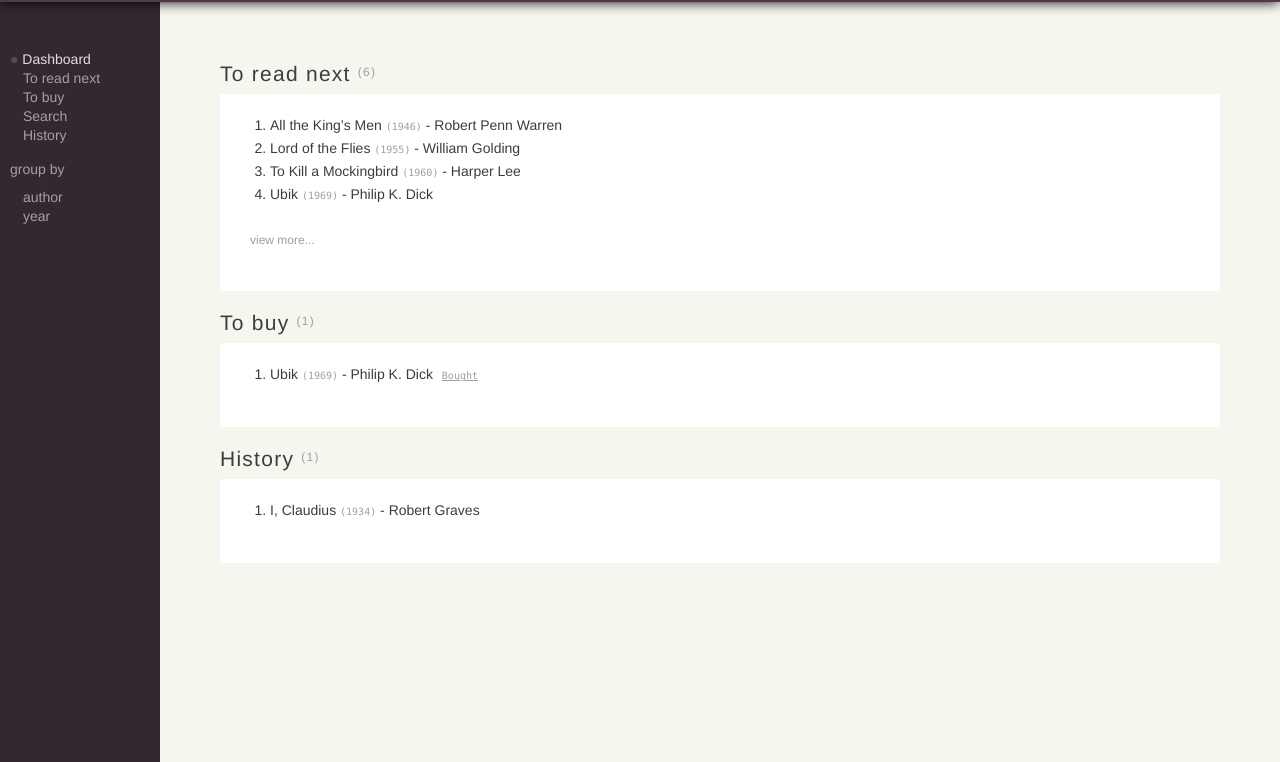
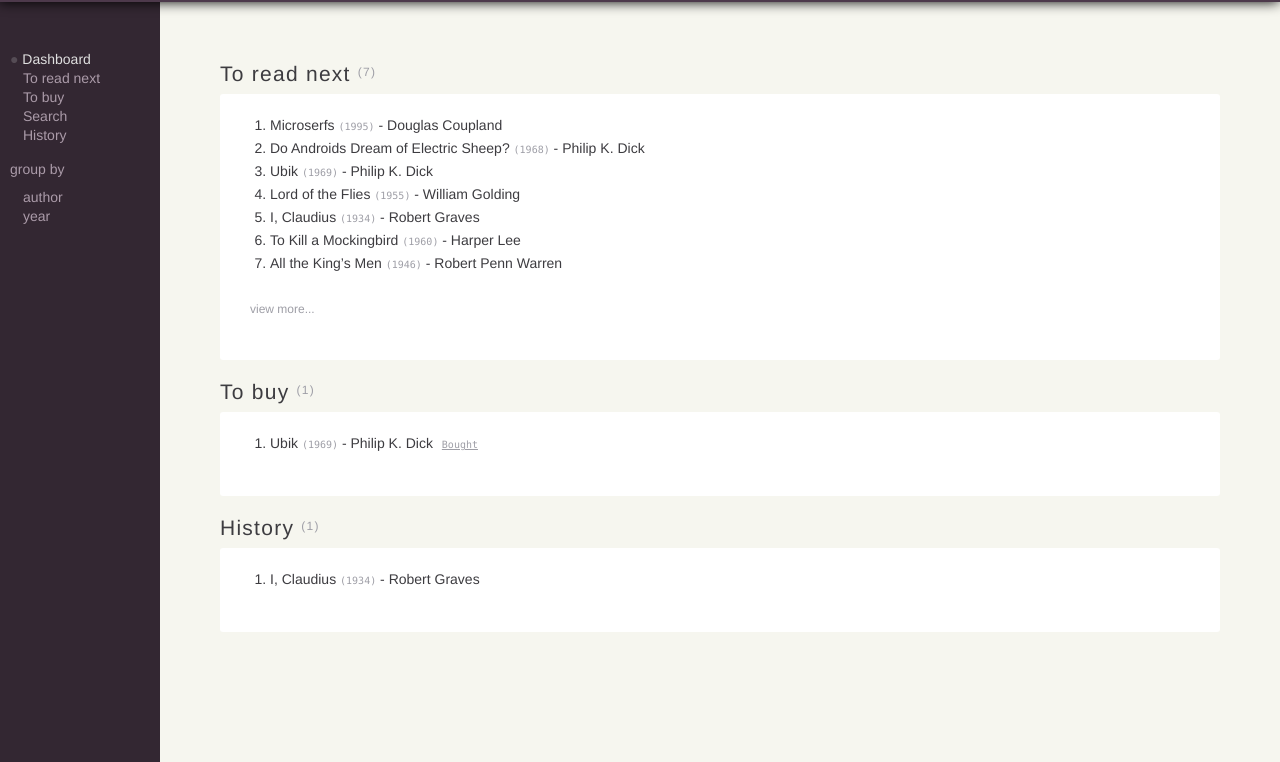
Before and after one commit to san650/ng-reading-list, a website: page app/index.html in a window 1280 px wide. Shown: the part 38-800 px from the top of the page. Drawn offline with nearby package versions, Linux system fonts and the light colour scheme; some packages are replaced by stand-ins of ours; files that its build step writes are made by us from their sources.

Commit message:
Show books from model

```diff
--- a/app/index.html
+++ b/app/index.html
@@ -65,7 +65,6 @@
     <!-- build:js({.tmp,app}) scripts/scripts.js -->
     <script src="scripts/app.js"></script>
     <script src="scripts/controllers/main.js"></script>
-    <script src="scripts/controllers/about.js"></script>
     <!-- endbuild -->
 </body>
 </html>
--- a/app/scripts/controllers/main.js
+++ b/app/scripts/controllers/main.js
@@ -1,4 +1,49 @@
 'use strict';
+
+var BOOKS = [
+  {
+    "OCLC": 35022004,
+    "title": "Microserfs",
+    "publicationDate": "1995",
+    "author": "Douglas Coupland"
+  },
+  {
+    "OCLC": 34818133,
+    "title": "Do Androids Dream of Electric Sheep?",
+    "publicationDate": "1968",
+    "author": "Philip K. Dick"
+  },
+  {
+    "OCLC": 67871286,
+    "title": "Ubik",
+    "publicationDate": "1969",
+    "author": "Philip K. Dick"
+  },
+  {
+    "OCLC": 47677622,
+    "title": "Lord of the Flies",
+    "publicationDate": "1955",
+    "author": "William Golding"
+  },
+  {
+    "OCLC": 19811474,
+    "title": "I, Claudius",
+    "publicationDate": "1934",
+    "author": "Robert Graves"
+  },
+  {
+    "LCCN": 60007847,
+    "title": "To Kill a Mockingbird",
+    "publicationDate": "1960",
+    "author": "Harper Lee"
+  },
+  {
+    "OCLC": 7956273,
+    "title": "All the King’s Men",
+    "publicationDate": "1946",
+    "author": "Robert Penn Warren"
+  }
+];
 
 /**
  * @ngdoc function
@@ -8,10 +53,6 @@
  * Controller of the readingListApp
  */
 angular.module('readingListApp')
-  .controller('MainCtrl', function () {
-    this.awesomeThings = [
-      'HTML5 Boilerplate',
-      'AngularJS',
-      'Karma'
-    ];
+  .controller('MainCtrl', function ($scope) {
+    $scope.books = BOOKS;
   });
--- a/app/views/main.html
+++ b/app/views/main.html
@@ -1,29 +1,14 @@
 <div class="article">
   <article class="book-group">
     <h3>To read next
-              <span>(6)</span>
+      <span>({{books.length}})</span>
     </h3>
     <div class="content">
       <ol>
-                <li>
-                  <a href="#">All the King’s Men</a>
-                  <a class="year" href="by_year.html">(1946)</a> -
-                  <a href="biography.html">Robert Penn Warren</a>
-                </li>
-                <li>
-                  <a href="#">Lord of the Flies</a>
-                  <a class="year" href="by_year.html">(1955)</a> -
-                  <a href="biography.html">William Golding</a>
-                </li>
-                <li>
-                  <a href="#">To Kill a Mockingbird</a>
-                  <a class="year" href="by_year.html">(1960)</a> -
-                  <a href="biography.html">Harper Lee</a>
-                </li>
-                <li>
-                  <a href="#">Ubik</a>
-                  <a class="year" href="by_year.html">(1969)</a> -
-                  <a href="biography.html">Philip K. Dick</a>
+        <li ng-repeat="book in books">
+          <a href="#">{{book.title}}</a>
+          <a class="year" href="by_year.html">({{book.publicationDate}})</a> -
+          <a href="biography.html">{{book.author}}</a>
         </li>
       </ol>
       <p>
```
Lines whose indentation alone changed are shown as unchanged.
